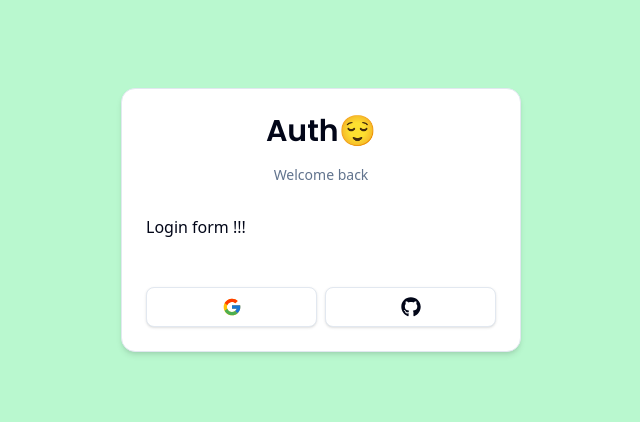
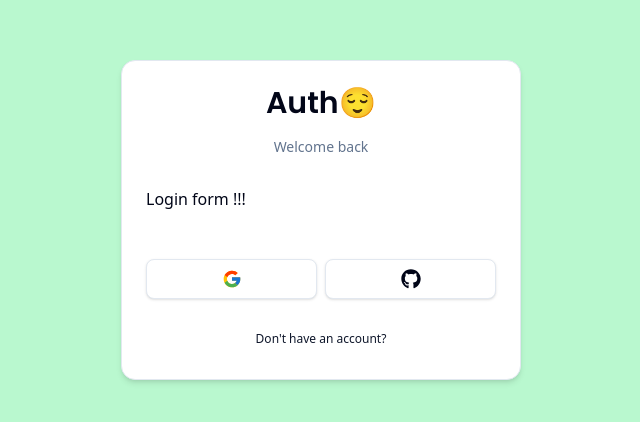
Before and after one commit to yushabh/next-js-auth, a Next.js app: page /auth/login in a window 1280 px wide. Shown: the part 180-602 px from the top of the page, without its empty margins (319-959 px from the left). Built offline with nearby package versions, Linux system fonts and the light colour scheme.

Commit message:
feat: back-button component added to form modal.

```diff
--- /dev/null
+++ b/components/auth/back-button.tsx
@@ -0,0 +1,27 @@
+"use client";
+
+import Link from "next/link";
+import { Button } from "@/components/ui/button";
+
+interface BackButtonProps {
+    href: string;
+    label: string;
+};
+
+export const BackButton = ({
+    href,
+    label
+}: BackButtonProps ) => {
+    return (
+        <Button
+            variant={"link"}
+            className="font-normal w-full"
+            size={"sm"}
+            asChild
+        >
+            <Link href={href}>
+                {label}
+            </Link>
+        </Button>
+    );
+}
--- a/components/auth/card-wrapper.tsx
+++ b/components/auth/card-wrapper.tsx
@@ -8,6 +8,7 @@
  } from "@/components/ui/card";
 import { Header } from "@/components/auth/header";
 import { Social } from "@/components/auth/social";
+import { BackButton } from "@/components/auth/back-button";
 
 interface CardWrapperProps {
     children: React.ReactNode;
@@ -37,6 +38,12 @@
                     <Social />
                 </CardFooter>
             )}
+            <CardFooter>
+                <BackButton
+                    label={backButtonLabel}
+                    href={backButtonHref}
+                />
+            </CardFooter>
         </Card>
     );
 };
```
